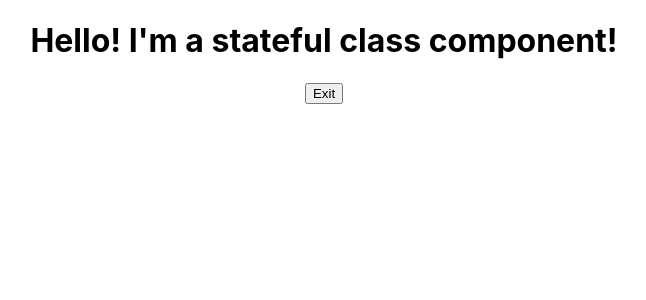
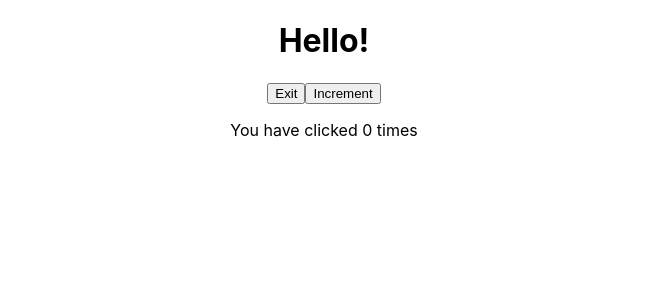
Before and after one commit to rkillickdev/gitpod-react, a React (Create React App) app in the folder my-app/: page / in a window 1280 px wide. Shown: the top 300 px of the page, without its empty margins (316-962 px from the left). Built offline with nearby package versions, Linux system fonts and the light colour scheme.

Commit message:
write StatefulGreetingWithPrevState class

```diff
--- a/my-app/src/App.js
+++ b/my-app/src/App.js
@@ -1,13 +1,15 @@
 import logo from './logo.svg';
 import './App.css';
 // import FunctionalGreetingWithProps from './components/FunctionalGreetingWithProps';
-import StatefulGreeting from './components/StatefulGreeting';
+// import StatefulGreeting from './components/StatefulGreeting';
+import StatefulGreetingWithPrevState from './components/StatefulGreeting';
 
 function App() {
   return (
     <div className="App">
       {/* <FunctionalGreetingWithProps greeting="nice to meet you" name="Rob" age="42" /> */}
-      <StatefulGreeting greeting="I'm a stateful class component!" age="42" />
+      {/* <StatefulGreeting greeting="I'm a stateful class component!" age="42" /> */}
+      <StatefulGreetingWithPrevState />
     </div>
   );
 }
--- a/my-app/src/components/StatefulGreeting.js
+++ b/my-app/src/components/StatefulGreeting.js
@@ -1,24 +1,34 @@
 import React from "react";
 
-class StatefulGreeting extends React.Component {
+class StatefulGreetingWithPrevState extends React.Component {
     constructor(props) {
         super(props);
         this.state = {
             introduction: "Hello!",
             buttonText: "Exit",
+            count: 0,
         };
     }
 
     handleClick() {
-        this.setState({
-            introduction: "Goodbye!",
-            buttonText: "Enter",
-        }, () => {
-            console.log('new state', this.state.introduction);
-            console.log('new state', this.state.buttonText);
+        this.setState((prevState, prevProps) => {
+            console.log('Previous State:', prevState);
+            console.log('Previous Props:', [prevProps]);
+            return {
+                introduction: prevState.introduction === "Hello!" ? "Goodbye" : "Hello!",
+                buttonText: prevState.buttonText === "Exit" ? "Enter" : "Exit",
+            }
         });
-        console.log(this.state.introduction);
-        console.log(this.state.buttonText);
+    }
+
+    increment() {
+        this.setState((prevState, prevProps) => {
+            console.log('Previous State:', prevState);
+            console.log('Previous Props:', [prevProps]);
+            return {
+                count: prevState.count + 1
+            }
+        })
     }
 
     render() {
@@ -26,9 +36,11 @@
             <div>
                 <h1>{this.state.introduction} {this.props.greeting}</h1>
                 <button onClick={()=>this.handleClick()}>{this.state.buttonText}</button>
+                <button onClick={()=>this.increment()}>Increment</button>
+                <p>You have clicked {this.state.count} times</p>
             </div>
         )
     }
 }
 
-export default StatefulGreeting;
+export default StatefulGreetingWithPrevState;
```
Also changed, not shown: my-app/src/components/StatefulGreetingWithPrevState.js (added, +34 -0 lines).
